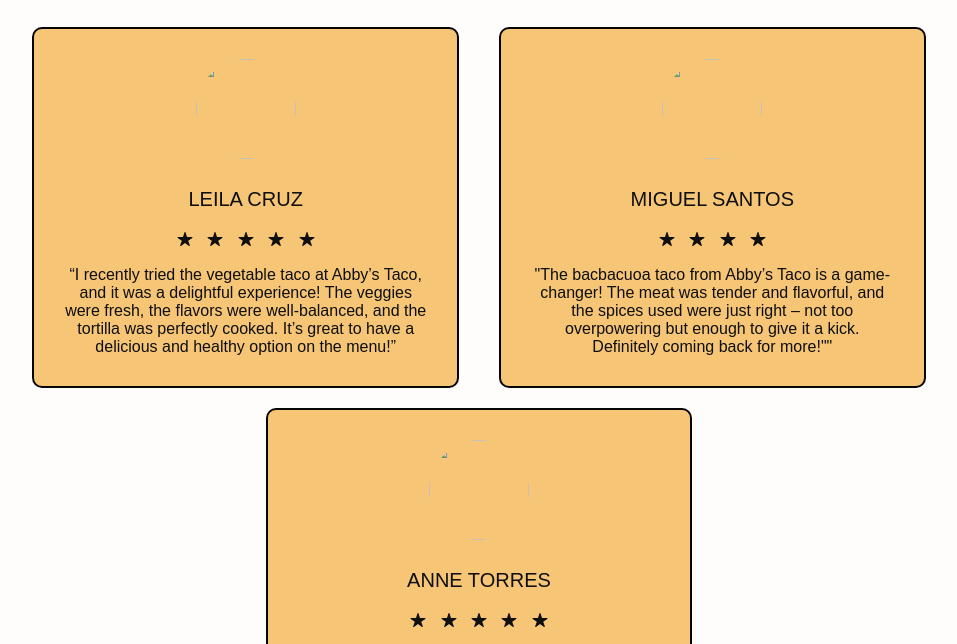
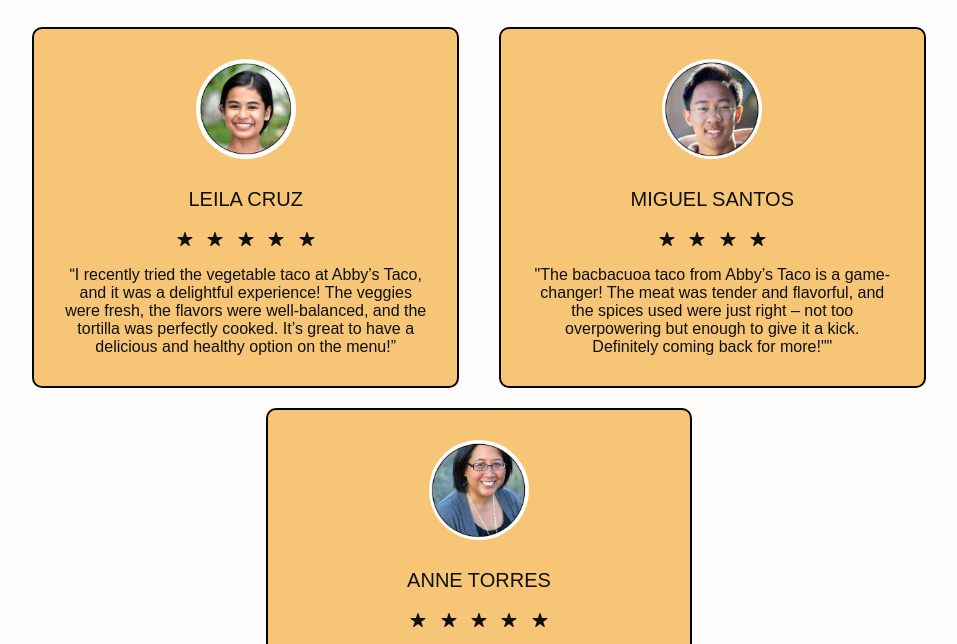
Before and after one commit to ybba27/Angeles_V2-HTML-FORMS, a plain HTML site: page feedback.html in a window 1280 px wide. Shown: the part 86-730 px from the top of the page, without its empty margins (161-1118 px from the left). Drawn offline with nearby package versions, Linux system fonts and the light colour scheme; the site is published under a folder, as on GitHub Pages, so addresses that start at the root find nothing.

Commit message:
Update feedback.html

```diff
--- a/feedback.html
+++ b/feedback.html
@@ -164,7 +164,7 @@
            <div class="row">
              <div class="col">
                 <div class="feedback-user">
-                    <img src="/Feedback Images/1.png" alt="">
+                    <img src="Feedback Images/1.png" alt="">
                     <div class="name">Leila Cruz</div>
                     <ion-icon name="star"></ion-icon>
                     <ion-icon name="star"></ion-icon>
@@ -179,7 +179,7 @@
             </div>
             <div class="col">
                 <div class="feedback-user">
-                    <img src="/Feedback Images/2.png" alt="">
+                    <img src="Feedback Images/2.png" alt="">
                     <div class="name">Miguel Santos</div>
                     <ion-icon name="star"></ion-icon>
                     <ion-icon name="star"></ion-icon>
@@ -194,7 +194,7 @@
 
             <div class="col">
                 <div class="feedback-user">
-                    <img src="/Feedback Images/3.png" alt="">
+                    <img src="Feedback Images/3.png" alt="">
                     <div class="name">Anne Torres</div>
                     <ion-icon name="star"></ion-icon>
                     <ion-icon name="star"></ion-icon>
@@ -223,5 +223,6 @@
     </footer>
   </div>
 </div>
+ <p><a href="../index.html"></a></p>
 </body>
 </html>
```
